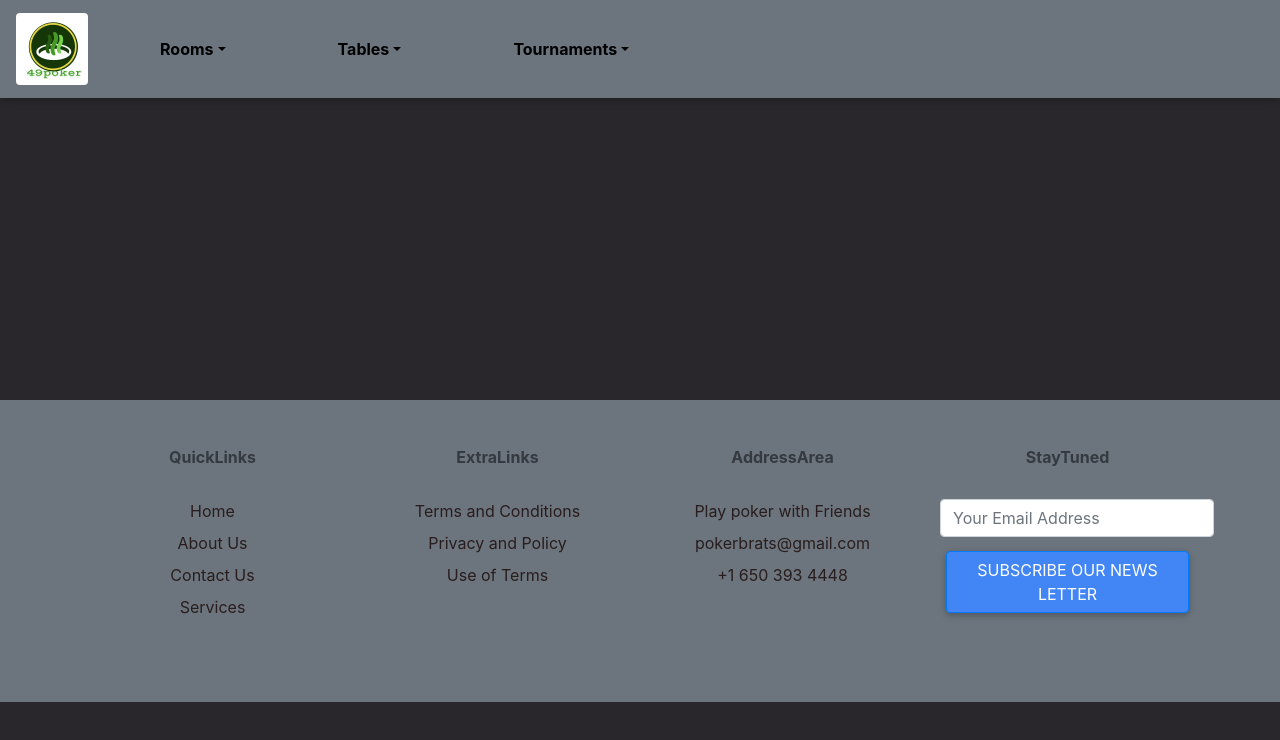
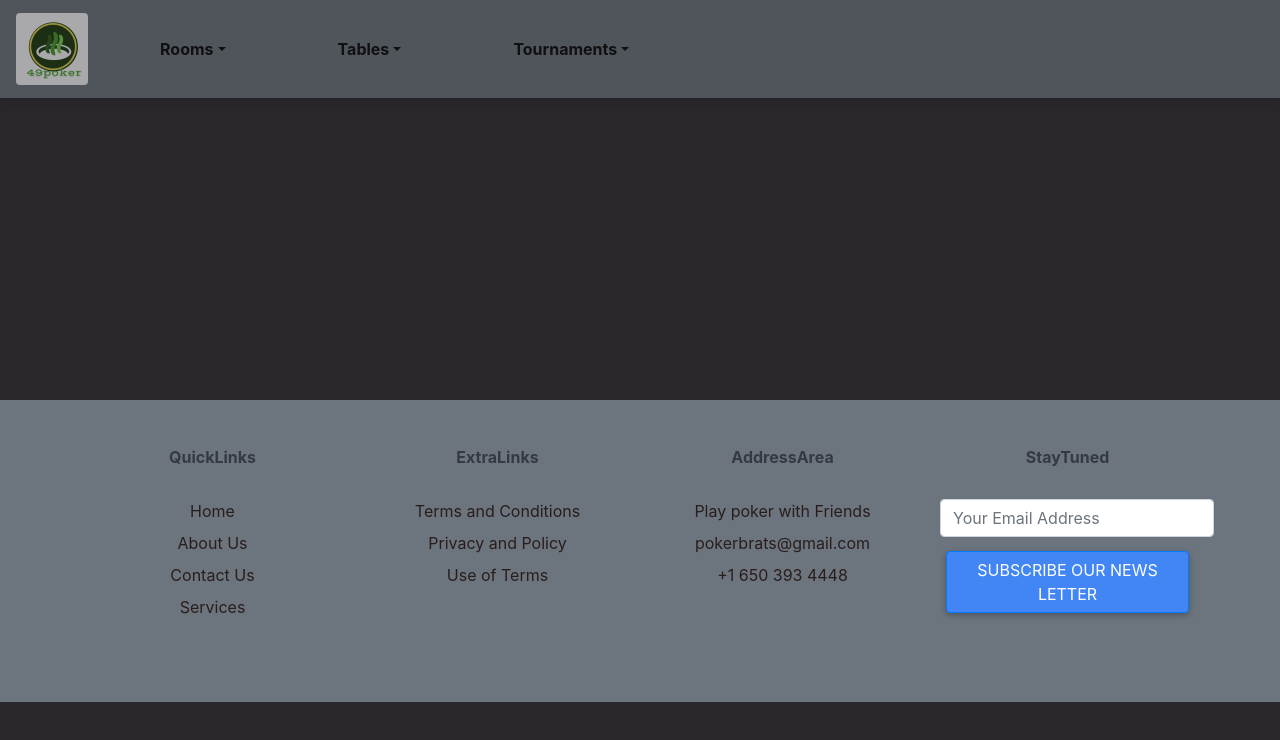
Before and after one commit to edambal/49poker, a React (Create React App) app in the folder 49pokerClient/: page / in a window 1280 px wide. Shown: the top 740 px of the page. Built offline with nearby package versions, Linux system fonts and the light colour scheme.

Commit message:
opacity for navbar

```diff
--- a/49pokerClient/src/App.css
+++ b/49pokerClient/src/App.css
@@ -68,6 +68,10 @@ h5:hover{
 
 }
 
+nav{
+  opacity: 0.6
+}
+
 .pushfooter{
   margin-top: 50vh;
 }
```
Also changed, not shown: 1 other file (tests, documents, lock files or other folders).
